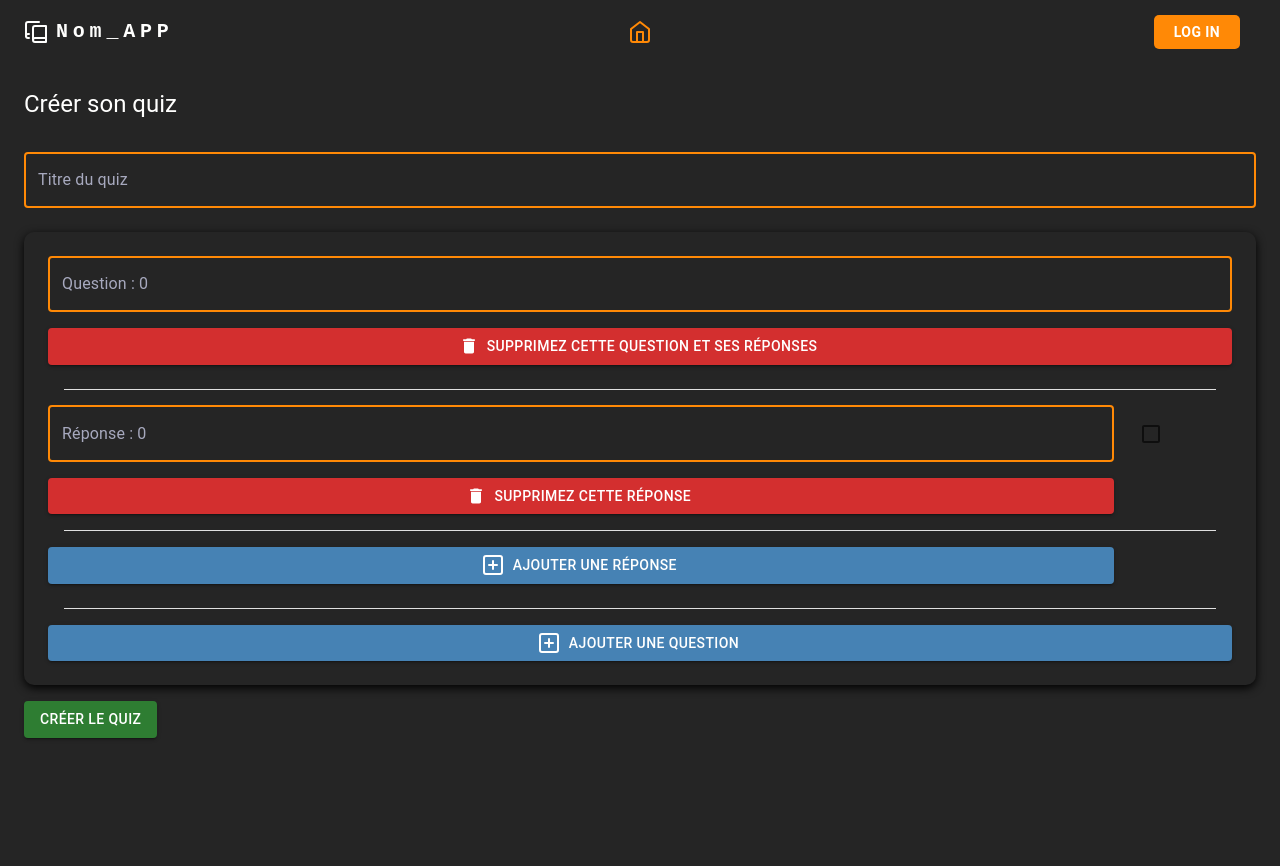
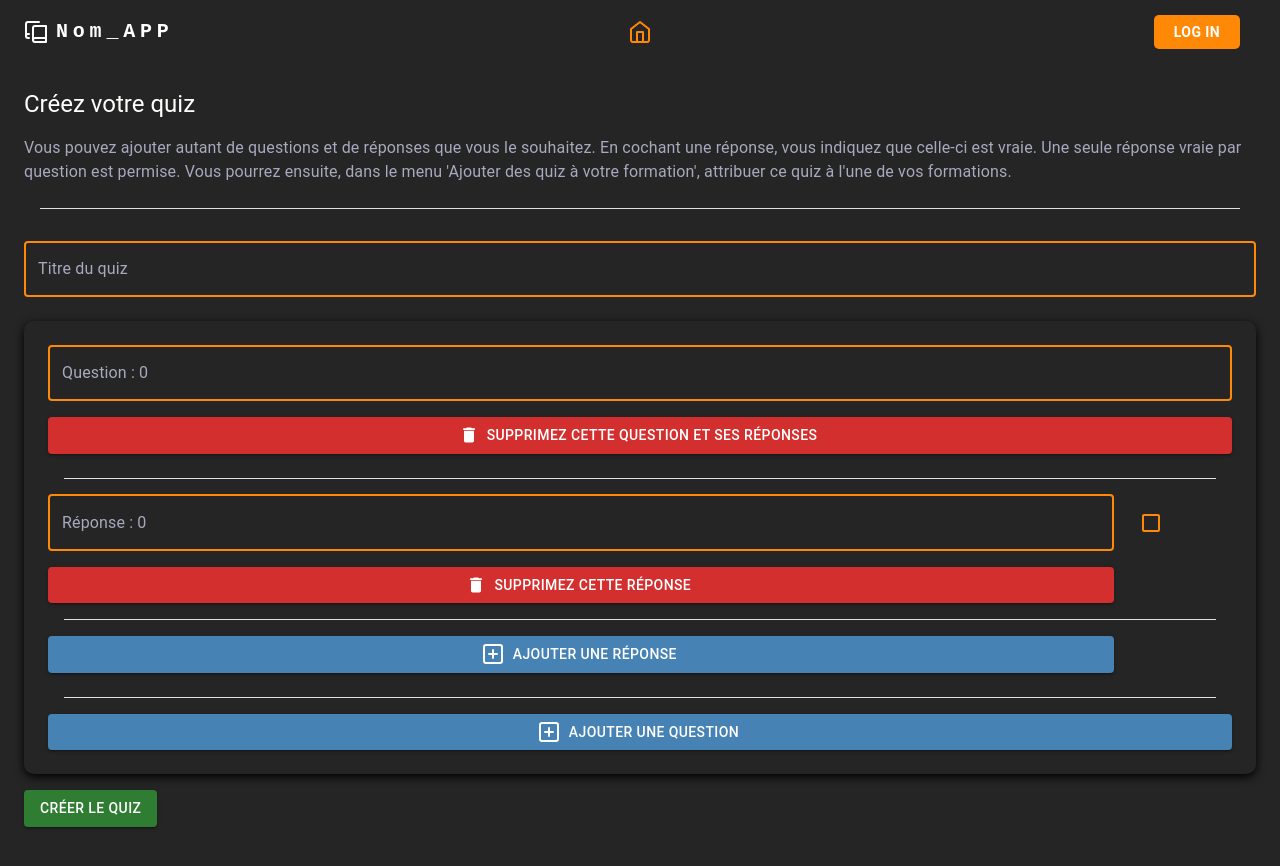
Before and after one commit to romainbcode/PFE-Forma, a React (Create React App) app in the folder frontend/: page /quizs/create in a window 1280 px wide. Shown: the top 866 px of the page. Built offline with nearby package versions, Linux system fonts and the light colour scheme; no server answers.

Commit message:
Style pour la checkbox et style pour les titres et description de chaque page

```diff
--- a/frontend/src/components/formulaire-quiz/reponse-quiz.js
+++ b/frontend/src/components/formulaire-quiz/reponse-quiz.js
@@ -50,7 +50,14 @@ export const ReponseQuiz = ({ questionIndex, reponseIndex, formik }) => {
               .etat_reponse
           }
           onChange={handleChange}
-          sx={{ marginRight: 2, marginLeft: 2 }}
+          sx={{
+            marginRight: 2,
+            marginLeft: 2,
+            color: "primary.button_background",
+            "&.Mui-checked": {
+              color: "primary.button_background",
+            },
+          }}
         />
       </Box>
       <Box>
--- a/frontend/src/pages/professeur/creation-cours.js
+++ b/frontend/src/pages/professeur/creation-cours.js
@@ -8,8 +8,7 @@ import {
   Divider,
 } from "@mui/material";
 import axios from "axios";
-import { Formik, Form, Field, FieldArray } from "formik";
-import { PlusSquare } from "lucide-react";
+import { Formik, Form, Field } from "formik";
 import { Toaster, toast } from "sonner";
 import * as yup from "yup";
 import { useAuth0 } from "@auth0/auth0-react";
@@ -115,8 +114,6 @@ export const CreationCours = () => {
   };
   const onSubmit = (values) => {
     values["date"] = format(selected, "dd/MM/yyyy");
-    console.log(values);
-
     createNewCours(values);
   };
   const [selected, setSelected] = useState(false);
@@ -161,12 +158,29 @@ export const CreationCours = () => {
                     paddingRight: 3,
                   }}
                 >
-                  <Typography
-                    variant="h5"
-                    sx={{ pb: 4, color: "primary.headLine" }}
+                  <Box
+                    sx={{
+                      display: "flex",
+                      justifyContent: "left",
+                      flexDirection: "column",
+                    }}
                   >
-                    Créer un créneau pour son cours
-                  </Typography>
+                    <Typography
+                      variant="h5"
+                      sx={{ pb: 2, color: "primary.headLine" }}
+                    >
+                      Créez votre cours
+                    </Typography>
+                    <Typography sx={{ color: "primary.paragraph" }}>
+                      Vous pouvez choisir n'importe quel jour pour vos cours.
+                      Ceux-ci se feront en direct sur Google Classroom.
+                    </Typography>
+                    <Divider
+                      color="white"
+                      variant="middle"
+                      sx={{ marginTop: 3, marginBottom: 4 }}
+                    />
+                  </Box>
 
                   <Stack
                     direction={{ xs: "column", sm: "row" }}
--- a/frontend/src/pages/professeur/creation-formation.js
+++ b/frontend/src/pages/professeur/creation-formation.js
@@ -1,10 +1,8 @@
-import React, { useCallback, useMemo, useEffect, useState } from "react";
-import { Box, Typography, Button, Stack, TextField } from "@mui/material";
+import React, { useState } from "react";
+import { Box, Typography, Button, Divider, TextField } from "@mui/material";
 import { useNavigate } from "react-router-dom";
 import axios from "axios";
-import { Loader } from "../../components/loader/loader";
 import { Formik, Form, Field, FieldArray } from "formik";
-import { Trash2 } from "lucide-react";
 import { PlusSquare } from "lucide-react";
 import { Toaster, toast } from "sonner";
 import * as yup from "yup";
@@ -35,7 +33,6 @@ const textFieldStyles = {
 };
 
 export const CreationFormation = () => {
-  const [isloading, setLoading] = useState(false);
   const { user, getAccessTokenSilently } = useAuth0();
 
   const initialValues = {
@@ -183,29 +180,48 @@ export const CreationFormation = () => {
           <Form>
             <Box
               sx={{
-                bgcolor: "primary.greenLight",
                 height: "100vh",
                 width: "100%",
                 display: "flex",
                 justifyContent: "center",
                 pt: 3,
+                pb: 3,
               }}
             >
               <Box
                 sx={{
                   width: "100%",
-                  padding: 3,
+                  paddingLeft: 3,
+                  paddingRight: 3,
                 }}
               >
-                <Typography
-                  variant="h5"
-                  sx={{ pb: 4, color: "primary.headLine" }}
-                >
-                  Créer sa formation
-                </Typography>
                 <Box
                   sx={{
-                    mt: 1,
+                    display: "flex",
+                    justifyContent: "left",
+                    flexDirection: "column",
+                  }}
+                >
+                  <Typography
+                    variant="h5"
+                    sx={{ pb: 2, color: "primary.headLine" }}
+                  >
+                    Créez votre formation
+                  </Typography>
+                  <Typography sx={{ color: "primary.paragraph" }}>
+                    Vous pouvez ajouter autant de chapitres, de sous-chapitres
+                    et de textes que vous le souhaitez. Si vous ne parvenez pas
+                    à valider la création de votre formation, essayez de réduire
+                    la longueur de vos titres, descriptions, etc.
+                  </Typography>
+                  <Divider
+                    color="white"
+                    variant="middle"
+                    sx={{ marginTop: 3, marginBottom: 4 }}
+                  />
+                </Box>
+                <Box
+                  sx={{
                     mb: 2,
                     width: "100%",
                     display: "flex",
--- a/frontend/src/pages/professeur/creation-quiz.js
+++ b/frontend/src/pages/professeur/creation-quiz.js
@@ -117,12 +117,12 @@ export const CreationQuiz = () => {
             <Form>
               <Box
                 sx={{
-                  bgcolor: "primary.greenLight",
                   height: "100vh",
                   width: "100%",
                   display: "flex",
                   justifyContent: "center",
                   pt: 3,
+                  pb: 3,
                 }}
               >
                 <Box
@@ -132,12 +132,33 @@ export const CreationQuiz = () => {
                     paddingRight: 3,
                   }}
                 >
-                  <Typography
-                    variant="h5"
-                    sx={{ pb: 4, color: "primary.headLine" }}
+                  <Box
+                    sx={{
+                      display: "flex",
+                      justifyContent: "left",
+                      flexDirection: "column",
+                    }}
                   >
-                    Créer son quiz
-                  </Typography>
+                    <Typography
+                      variant="h5"
+                      sx={{ pb: 2, color: "primary.headLine" }}
+                    >
+                      Créez votre quiz
+                    </Typography>
+                    <Typography sx={{ color: "primary.paragraph" }}>
+                      Vous pouvez ajouter autant de questions et de réponses que
+                      vous le souhaitez. En cochant une réponse, vous indiquez
+                      que celle-ci est vraie. Une seule réponse vraie par
+                      question est permise. Vous pourrez ensuite, dans le menu
+                      'Ajouter des quiz à votre formation', attribuer ce quiz à
+                      l'une de vos formations.
+                    </Typography>
+                    <Divider
+                      color="white"
+                      variant="middle"
+                      sx={{ marginTop: 3, marginBottom: 4 }}
+                    />
+                  </Box>
                   <Box>
                     <Stack
                       direction={{ xs: "column", sm: "row" }}
```
